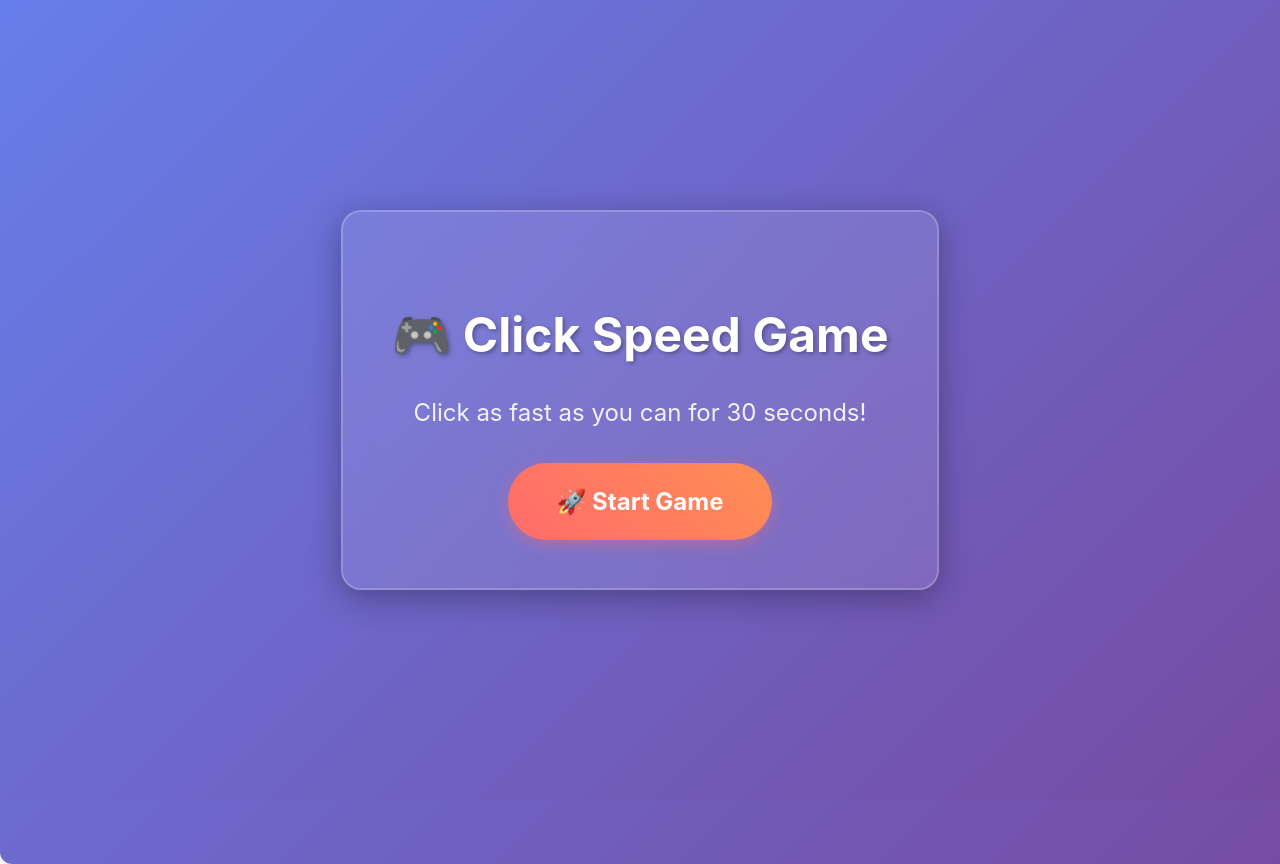
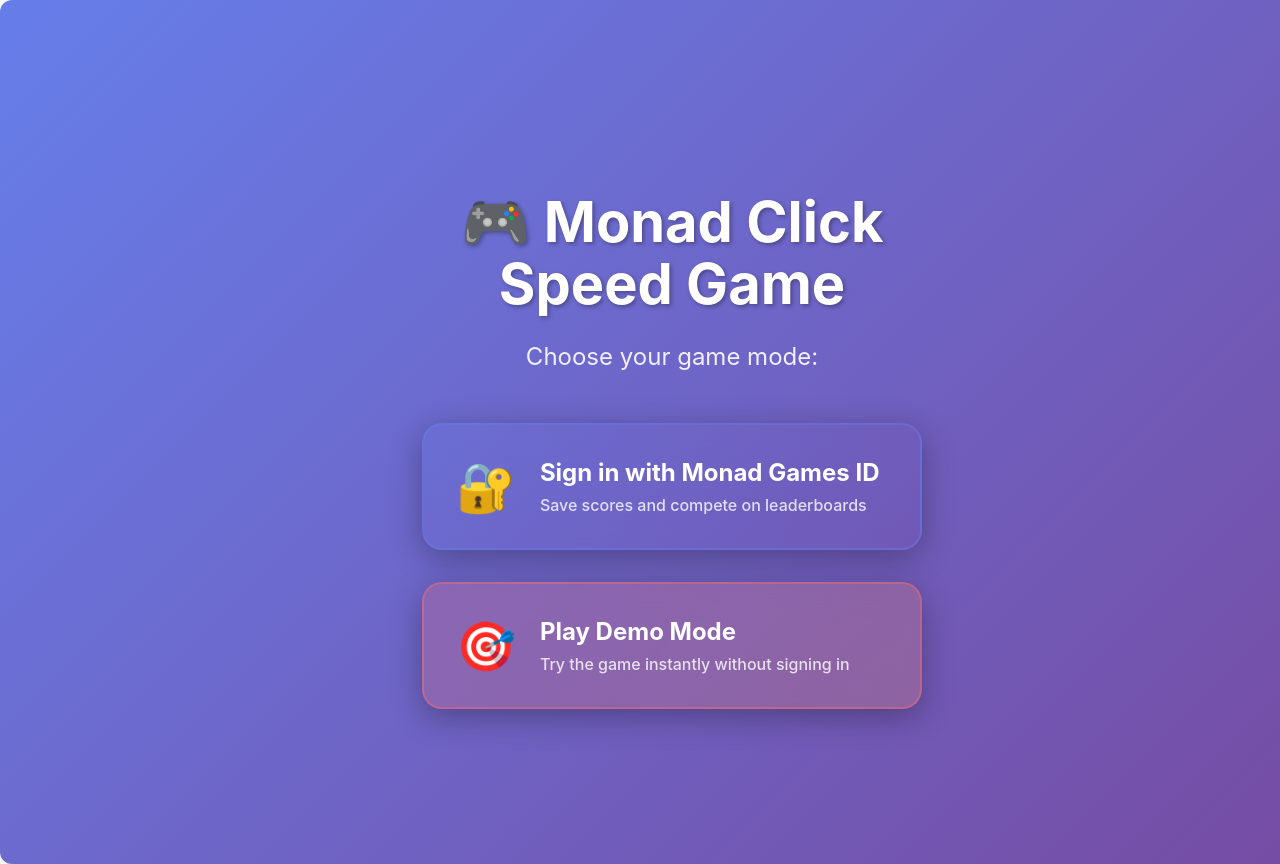
Before and after one commit to dev3Nigerian/monad-click-speed-game, a React (Vite) app: page / in a window 1280 px wide. Shown: the top 864 px of the page. Built offline with nearby package versions, Linux system fonts and the light colour scheme; no server answers.

Commit message:
Add startup screen with option to choose between Monad Games ID auth or demo mode

```diff
--- a/src/App.css
+++ b/src/App.css
@@ -51,6 +51,152 @@
   color: #fff;
   text-shadow: 2px 2px 4px rgba(0, 0, 0, 0.3);
   margin-bottom: 2rem;
+}
+
+/* Startup screen styles */
+.startup-screen {
+  text-align: center;
+  max-width: 600px;
+  padding: 2rem;
+}
+
+.startup-screen h1 {
+  font-size: 3.5rem;
+  margin-bottom: 1rem;
+  color: #fff;
+  text-shadow: 2px 2px 4px rgba(0, 0, 0, 0.3);
+}
+
+.startup-screen > p {
+  font-size: 1.5rem;
+  color: rgba(255, 255, 255, 0.9);
+  margin-bottom: 3rem;
+}
+
+.mode-selection {
+  display: flex;
+  flex-direction: column;
+  gap: 2rem;
+  max-width: 500px;
+  margin: 0 auto;
+}
+
+.mode-button {
+  display: flex;
+  align-items: center;
+  gap: 1.5rem;
+  padding: 2rem;
+  border: none;
+  border-radius: 20px;
+  cursor: pointer;
+  transition: all 0.3s ease;
+  text-align: left;
+  background: rgba(255, 255, 255, 0.1);
+  backdrop-filter: blur(15px);
+  border: 2px solid rgba(255, 255, 255, 0.2);
+  box-shadow: 0 8px 32px rgba(0, 0, 0, 0.3);
+}
+
+.mode-button:hover {
+  transform: translateY(-5px);
+  box-shadow: 0 15px 40px rgba(0, 0, 0, 0.4);
+}
+
+.auth-button {
+  background: linear-gradient(135deg, rgba(102, 126, 234, 0.2), rgba(118, 75, 162, 0.2));
+  border-color: rgba(102, 126, 234, 0.4);
+}
+
+.auth-button:hover {
+  background: linear-gradient(135deg, rgba(102, 126, 234, 0.3), rgba(118, 75, 162, 0.3));
+  border-color: rgba(102, 126, 234, 0.6);
+}
+
+.demo-button {
+  background: linear-gradient(135deg, rgba(255, 107, 107, 0.2), rgba(255, 142, 83, 0.2));
+  border-color: rgba(255, 107, 107, 0.4);
+}
+
+.demo-button:hover {
+  background: linear-gradient(135deg, rgba(255, 107, 107, 0.3), rgba(255, 142, 83, 0.3));
+  border-color: rgba(255, 107, 107, 0.6);
+}
+
+.mode-icon {
+  font-size: 3rem;
+  flex-shrink: 0;
+}
+
+.mode-content h3 {
+  margin: 0 0 0.5rem 0;
+  color: #fff;
+  font-size: 1.5rem;
+  font-weight: bold;
+}
+
+.mode-content p {
+  margin: 0;
+  color: rgba(255, 255, 255, 0.8);
+  font-size: 1rem;
+}
+
+/* Auth screen styles */
+.auth-screen {
+  text-align: center;
+  position: relative;
+  width: 100%;
+  max-width: 500px;
+}
+
+.back-button {
+  position: absolute;
+  top: -3rem;
+  left: 0;
+  background: rgba(255, 255, 255, 0.1);
+  color: #fff;
+  border: 1px solid rgba(255, 255, 255, 0.2);
+  padding: 0.5rem 1rem;
+  border-radius: 8px;
+  cursor: pointer;
+  transition: all 0.3s ease;
+  backdrop-filter: blur(10px);
+}
+
+.back-button:hover {
+  background: rgba(255, 255, 255, 0.2);
+  transform: translateX(-2px);
+}
+
+/* User actions */
+.user-actions {
+  display: flex;
+  gap: 1rem;
+  justify-content: center;
+  margin-top: 1rem;
+}
+
+.logout-button, .menu-button {
+  background: linear-gradient(45deg, #FF6B6B, #FF8E53);
+  color: white;
+  border: none;
+  padding: 0.5rem 1rem;
+  border-radius: 8px;
+  cursor: pointer;
+  transition: all 0.3s ease;
+  font-size: 0.9rem;
+}
+
+.logout-button:hover, .menu-button:hover {
+  transform: translateY(-2px);
+  box-shadow: 0 4px 15px rgba(255, 107, 107, 0.4);
+}
+
+.menu-button {
+  background: linear-gradient(45deg, #4ECDC4, #44A08D);
+}
+
+.menu-button:hover {
+  box-shadow: 0 4px 15px rgba(78, 205, 196, 0.4);
 }
 
 /* Full-screen game styles */
--- a/src/App.tsx
+++ b/src/App.tsx
@@ -1,24 +1,141 @@
 import { useState } from 'react'
+import { monadGamesID } from './services/MonadGamesID'
 import { GameComponent } from './components/GameComponent'
+import { AuthComponent } from './components/AuthComponent'
 import './App.css'
 
+interface User {
+  id: string
+  username: string
+  walletAddress: string
+}
+
+type GameMode = 'startup' | 'auth' | 'demo' | 'game'
+
 function App() {
+  const [gameMode, setGameMode] = useState<GameMode>('startup')
+  const [user, setUser] = useState<User | null>(null)
   const [score, setScore] = useState(0)
+
+  const handleStartupChoice = (choice: 'auth' | 'demo') => {
+    setGameMode(choice)
+    if (choice === 'demo') {
+      setUser({
+        id: 'demo-user',
+        username: 'Demo Player',
+        walletAddress: '0x1234567890123456789012345678901234567890'
+      })
+    }
+  }
+
+  const handleLogin = async () => {
+    try {
+      const user = await monadGamesID.login()
+      setUser(user)
+      setGameMode('game')
+    } catch (error) {
+      console.error('Login failed:', error)
+    }
+  }
+
+  const handleLogout = async () => {
+    try {
+      await monadGamesID.logout()
+      setUser(null)
+      setScore(0)
+      setGameMode('startup')
+    } catch (error) {
+      console.error('Logout failed:', error)
+    }
+  }
 
   const handleScoreUpdate = (newScore: number) => {
     setScore(newScore)
-    // In demo mode, just log the score
-    console.log(`Demo score: ${newScore}`)
+    if (user && user.id !== 'demo-user') {
+      // Save to Monad Games ID if authenticated
+      monadGamesID.updateUserScore(newScore).catch(console.error)
+    } else {
+      // Just log for demo mode
+      console.log(`Demo score: ${newScore}`)
+    }
   }
 
+  const handleBackToStartup = () => {
+    setGameMode('startup')
+    setUser(null)
+    setScore(0)
+  }
+
+  // Startup screen
+  if (gameMode === 'startup') {
+    return (
+      <div className="game-container">
+        <div className="startup-screen">
+          <h1>🎮 Monad Click Speed Game</h1>
+          <p>Choose your game mode:</p>
+
+          <div className="mode-selection">
+            <button
+              className="mode-button auth-button"
+              onClick={() => handleStartupChoice('auth')}
+            >
+              <div className="mode-icon">🔐</div>
+              <div className="mode-content">
+                <h3>Sign in with Monad Games ID</h3>
+                <p>Save scores and compete on leaderboards</p>
+              </div>
+            </button>
+
+            <button
+              className="mode-button demo-button"
+              onClick={() => handleStartupChoice('demo')}
+            >
+              <div className="mode-icon">🎯</div>
+              <div className="mode-content">
+                <h3>Play Demo Mode</h3>
+                <p>Try the game instantly without signing in</p>
+              </div>
+            </button>
+          </div>
+        </div>
+      </div>
+    )
+  }
+
+  // Authentication screen
+  if (gameMode === 'auth') {
+    return (
+      <div className="game-container">
+        <div className="auth-screen">
+          <button className="back-button" onClick={handleBackToStartup}>
+            ← Back to Menu
+          </button>
+          <AuthComponent onLogin={handleLogin} />
+        </div>
+      </div>
+    )
+  }
+
+  // Game screen (both demo and authenticated)
   return (
     <div className="game-container">
       <div className="user-info">
-        <h3>🎮 Demo Mode</h3>
-        <p>Welcome to the Monad Click Speed Game!</p>
+        <h3>🎮 {user?.id === 'demo-user' ? 'Demo Mode' : `Welcome, ${user?.username}!`}</h3>
+        {user?.id !== 'demo-user' && (
+          <p>Wallet: {user?.walletAddress.slice(0, 6)}...{user?.walletAddress.slice(-4)}</p>
+        )}
         <p style={{ fontSize: '0.9rem', opacity: 0.8 }}>
-          This is a demo version. Scores are not saved to Monad Games ID.
+          {user?.id === 'demo-user'
+            ? 'This is a demo version. Scores are not saved to Monad Games ID.'
+            : 'Your scores are automatically saved to Monad Games ID!'
+          }
         </p>
+        <div className="user-actions">
+          {user?.id !== 'demo-user' && (
+            <button onClick={handleLogout} className="logout-button">Logout</button>
+          )}
+          <button onClick={handleBackToStartup} className="menu-button">Main Menu</button>
+        </div>
       </div>
 
       <div className="score-display">
```
